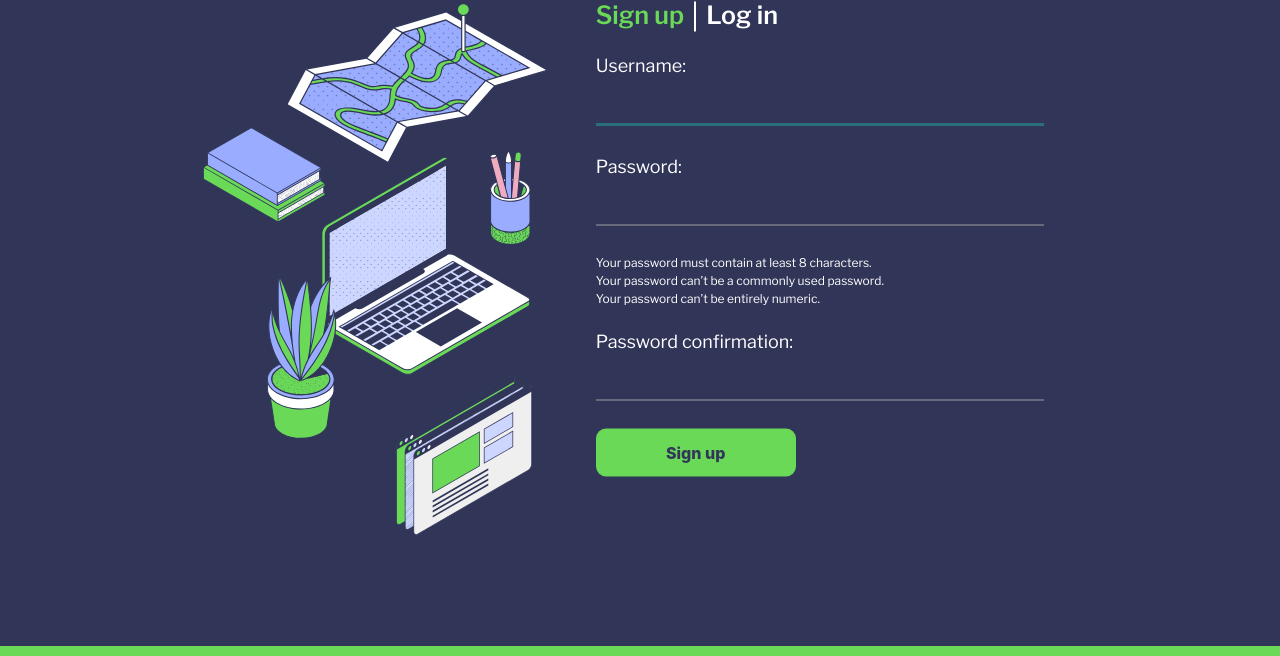
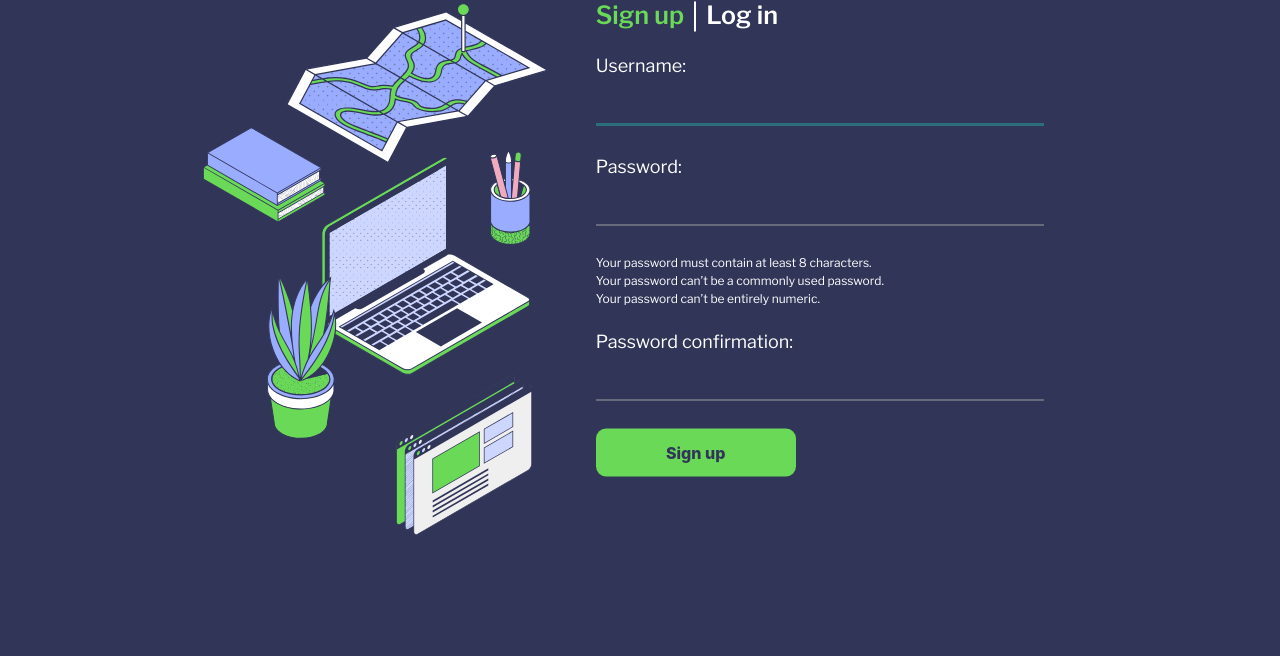
Before and after one commit to lancechincodes/elevator, a Django app: page /accounts/signup/ in a window 1280 px wide. Shown: the part 144-800 px from the top of the page. Run offline with Django 4.2, Linux system fonts and the light colour scheme; some libraries are stand-ins or nearby versions.

Commit message:
Remove bottom stripe from all pages

```diff
--- a/main_app/static/styles/home.css
+++ b/main_app/static/styles/home.css
@@ -33,7 +33,7 @@
 }
 
 .mobile {
-    margin: 20px;
+    margin: 30px 0px;
     position: absolute;
     top: 50%;
     -ms-transform: translateY(-50%);
--- a/main_app/static/styles/signup.css
+++ b/main_app/static/styles/signup.css
@@ -109,14 +109,6 @@ ul {
     cursor: pointer;
 }
 
-.bottom-stripe {
-    width: 100%;
-    background-color: #69D957;
-    position: absolute;
-    bottom: 0;
-    height: 10px;
-}
-
 @media screen and (min-width: 750px) {
     .mobile {
         display: none;
--- a/main_app/templates/home.html
+++ b/main_app/templates/home.html
@@ -104,6 +104,5 @@
         </a>
     </div>
 
-    <!-- <div class="bottom-stripe"></div> -->
 </div>
 {% endblock %}
--- a/main_app/templates/registration/login.html
+++ b/main_app/templates/registration/login.html
@@ -54,7 +54,6 @@
             <input type="hidden" name="next" value="{{ next }}">
         </form>
     </div>
-    <div class="bottom-stripe"></div>
 </div>
 
 {% endblock %}
--- a/main_app/templates/registration/signup.html
+++ b/main_app/templates/registration/signup.html
@@ -58,7 +58,6 @@
             <button type="submit" class="sign-up-btn" value="sign up">Sign up</button>
         </form>
     </div>
-    <div class="bottom-stripe"></div>
 </div>
 
 {% endblock %}
```
Also changed, not shown: main_app/static/styles/login.css (+0 -9 lines).
